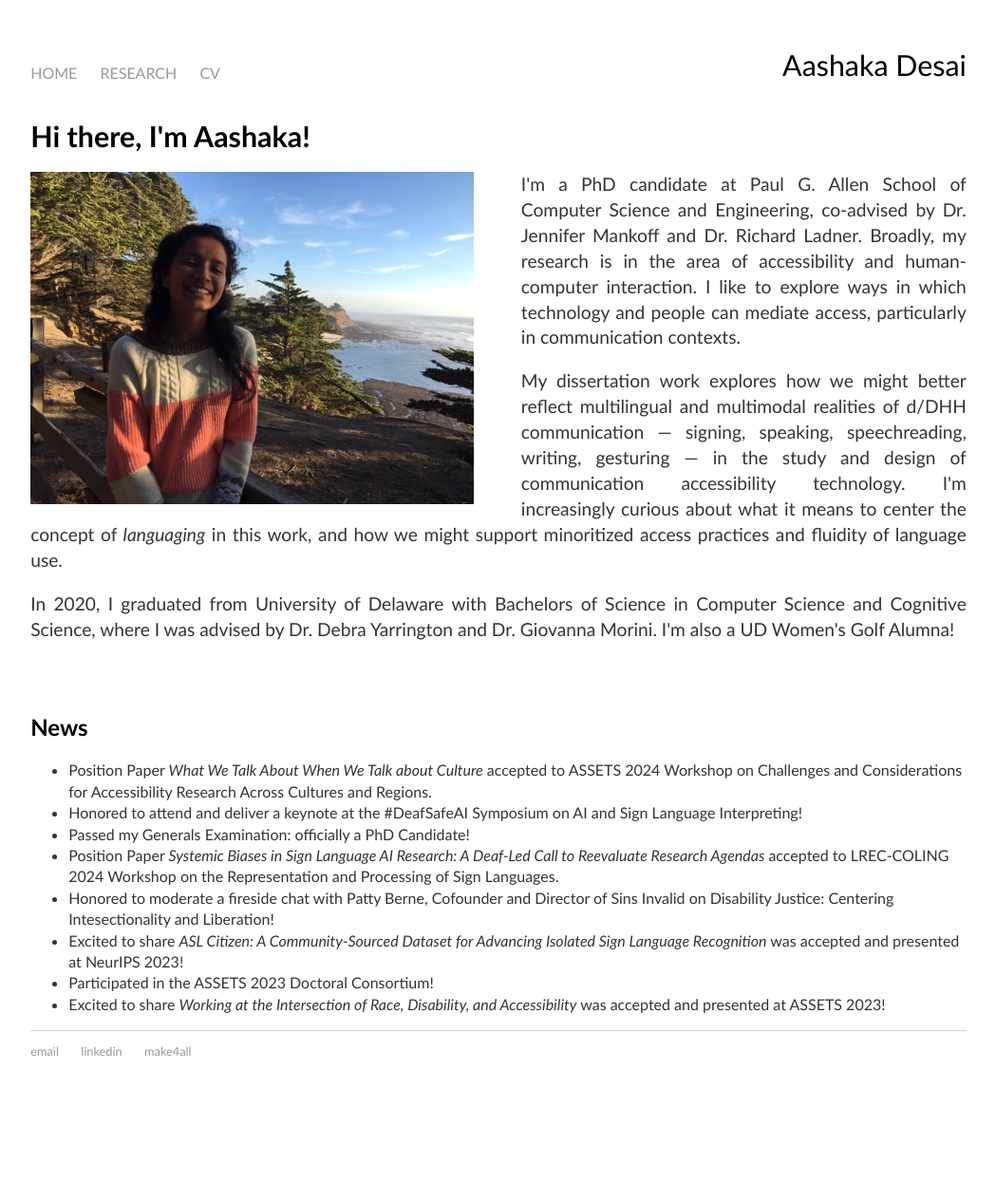
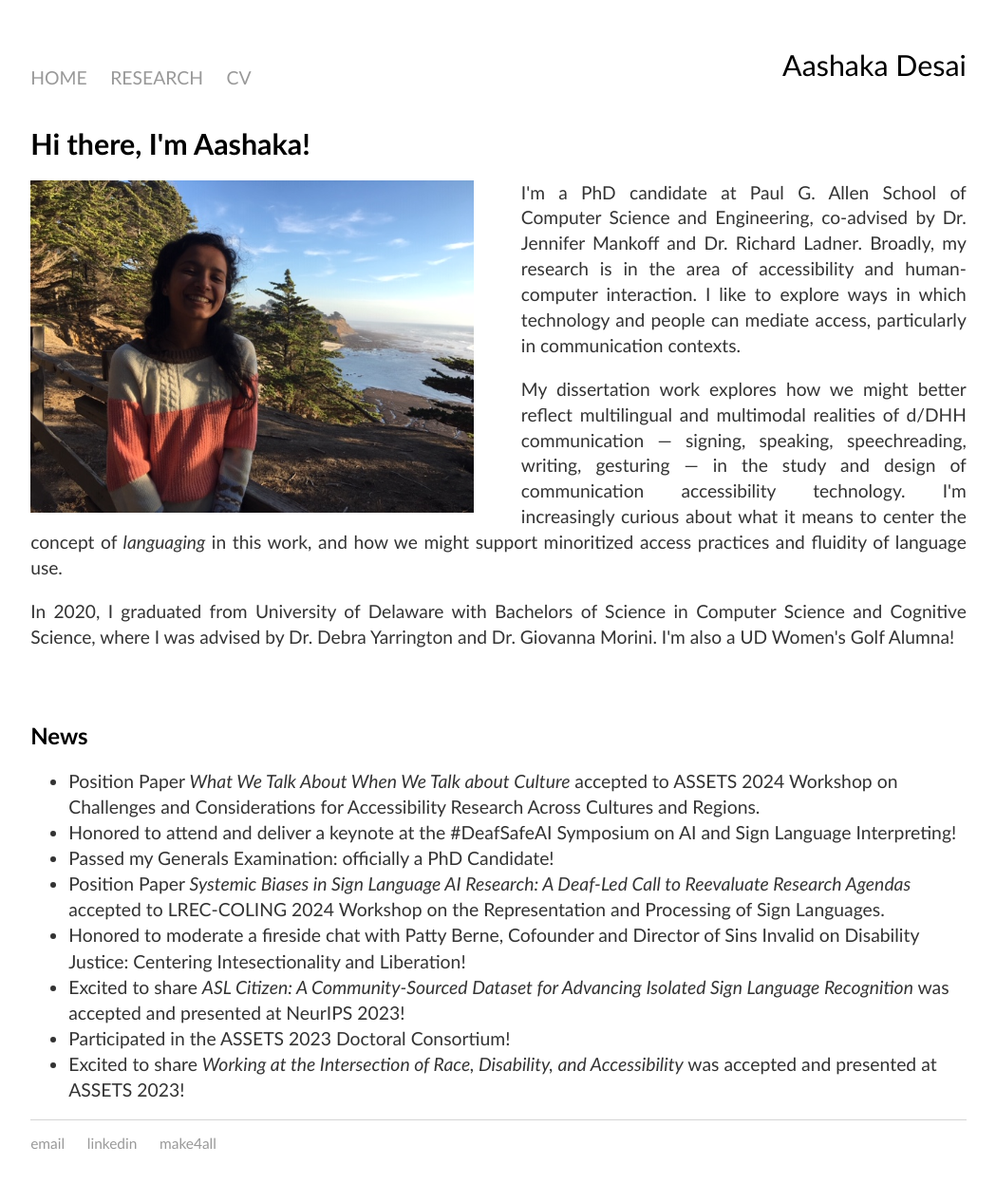
Before and after one commit to aashakadesai/aashakadesai.github.io, a Jekyll site: the page built from index.html, in a window 1280 px wide. Shown: the whole page at 95% size, without its empty margins (115-1164 px from the left). Built offline with Jekyll 4.4.1, drawn with Linux system fonts in a browser that asks for light colours; before the commit the page ends 1167 px from its top, so only the background shows below that.

Commit message:
Update main.css

```diff
--- a/css/main.css
+++ b/css/main.css
@@ -66,14 +66,14 @@
 }
 
 ul {
-    font-size: 1.0em;
+    font-size: 1.1em;
     font-family:'Gill Sans';
     line-height: 1.4em;
     color: #333;
 }
 
 li {
-    font-size: 1.0em;
+    font-size: 1.1em;
     font-family:'Gill Sans';
     line-height: 1.4em;
     color: #333;
```
